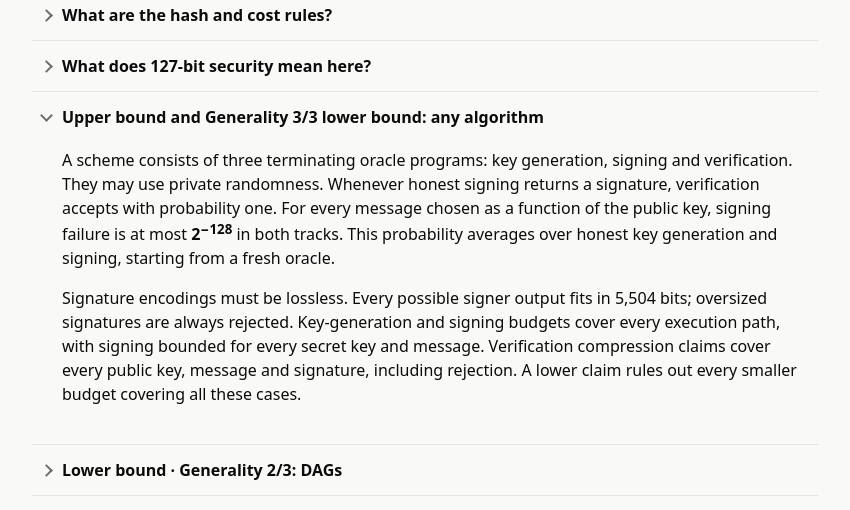
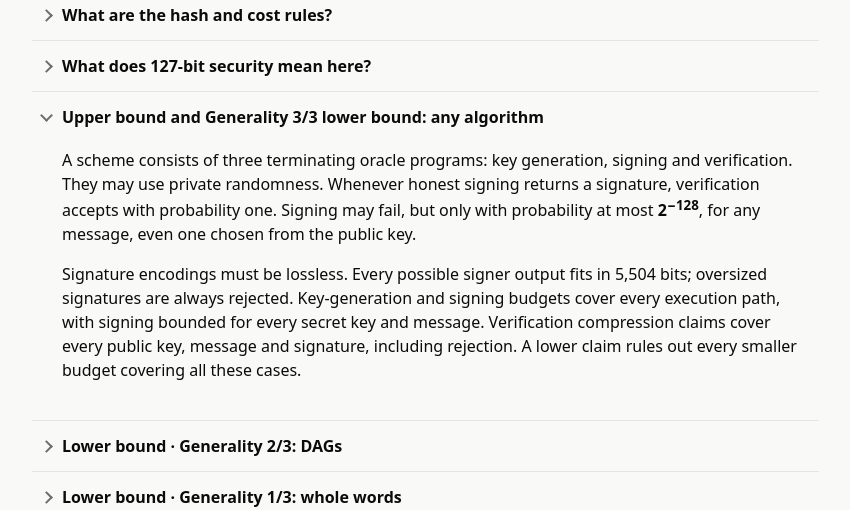
Before and after one commit to TomWambsgans/ots.golf, a Python web app: template service/app/templates/rules.html in a window 1280 px wide, after a click on "Upper bound and Generality 3/3 lower bound: any algorithm". Shown: the part 270-780 px from the top of the page, without its empty margins (104-954 px from the left). Run offline with Jinja, Linux system fonts and the light colour scheme; the template is opened without the code that fills it, so the values that code supplies are empty; some libraries are stand-ins or nearby versions.

Commit message:
Simplify the signing-failure sentence
One sentence: signing may fail with probability at most 2^-128 for any message, even one chosen from the public key. The rules test follows.

Co-Authored-By: Claude Fable 5.1 <noreply@anthropic.com>
Claude-Session: https://claude.ai/code/session_01ERSzoncamkjQze646y5ggW

```diff
--- a/service/app/templates/rules.html
+++ b/service/app/templates/rules.html
@@ -69,10 +69,9 @@
     <div class="more prose" id="generic-algorithms">
       <p>A scheme consists of three terminating oracle programs: key generation, signing and
       verification. They may use private randomness. Whenever honest signing
-      returns a signature, verification accepts with probability one. For every message chosen as
-      a function of the public key, signing failure is at most <strong>2<sup>−128</sup></strong>
-      {% if riscv_upper_track %}for every algorithm track{% else %}in both tracks{% endif %}. This probability averages over
-      honest key generation and signing, starting from a fresh oracle.</p>
+      returns a signature, verification accepts with probability one. Signing may fail, but only
+      with probability at most <strong>2<sup>−128</sup></strong>, for any message, even one chosen
+      from the public key.</p>
       <p>Signature encodings must be lossless.
       Every possible signer output fits in 5,504 bits; oversized signatures are always rejected.
       Key-generation and signing budgets cover every execution path, with signing bounded for
```
Also changed, not shown: service/tests/test_rules.py (+2 -3 lines).
